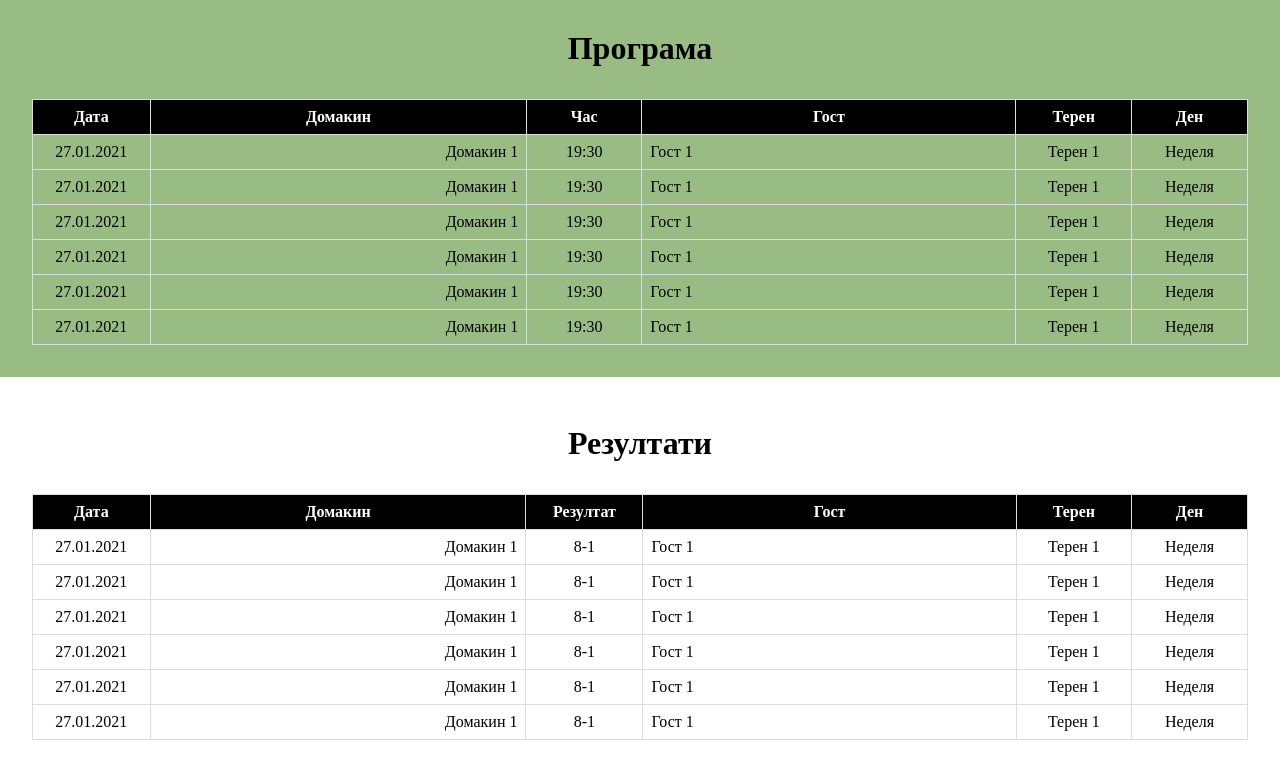
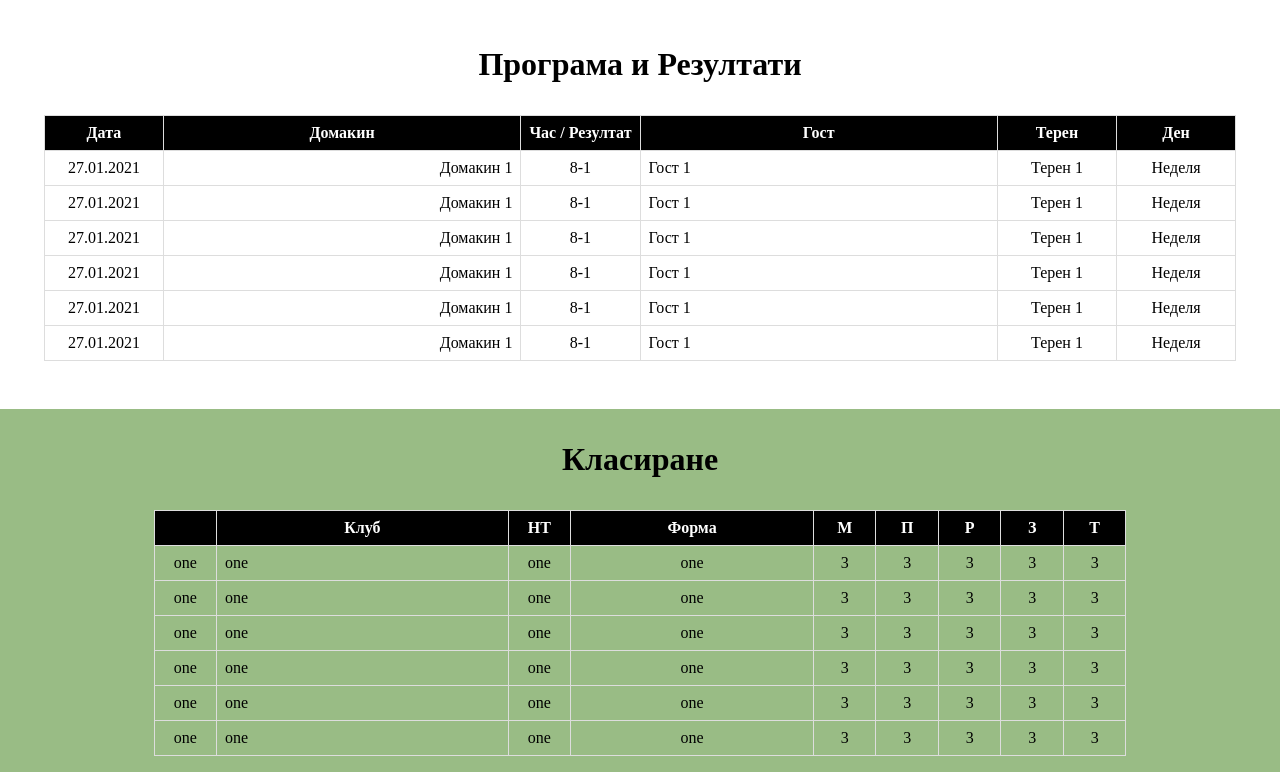
Before and after one commit to gKotseva/SofiaPremierLeague, a React (Vite) app in the folder client/: page / in a window 1280 px wide. Shown: the part 708-1480 px from the top of the page. Built offline with nearby package versions, Linux system fonts and the light colour scheme.

Commit message:
Changes to table components

```diff
--- a/client/src/components/home/HomeMain.jsx
+++ b/client/src/components/home/HomeMain.jsx
@@ -1,5 +1,4 @@
 import { Home } from "./HomeImages/HomeImages";
-import { TableFixtures } from "./Tables/tableFixtures/TableFixtures";
 import { TableResults } from "./Tables/tableResults/TableResults";
 import { TableStandings } from "./Tables/tableStandings/TableStandings";
 
@@ -8,7 +7,6 @@ export function HomeMain () {
         <>
         <Home />
         <div>
-            <TableFixtures />
             <TableResults />
         </div>
         <TableStandings />
--- a/client/src/components/home/Tables/tableFixtures/TableFixtures.jsx
+++ /dev/null
@@ -1,73 +0,0 @@
-import './TableFixtures.modules.css'
-
-export function TableFixtures () {
-    return (
-        <>
-        <div className='fixtures'>
-            <h1>Програма</h1>
-            <table>
-                <thead>
-                    <tr>
-                        <th>Дата</th>
-                        <th>Домакин</th>
-                        <th>Час</th>
-                        <th>Гост</th>
-                        <th>Терен</th>
-                        <th>Ден</th>
-                    </tr>
-                </thead>
-                <tbody>
-                    <tr>
-                        <td>27.01.2021</td>
-                        <td>Домакин 1</td>
-                        <td>19:30</td>
-                        <td>Гост 1</td>
-                        <td>Терен 1</td>
-                        <td>Неделя</td>
-                    </tr>
-                    <tr>
-                        <td>27.01.2021</td>
-                        <td>Домакин 1</td>
-                        <td>19:30</td>
-                        <td>Гост 1</td>
-                        <td>Терен 1</td>
-                        <td>Неделя</td>
-                    </tr>
-                    <tr>
-                        <td>27.01.2021</td>
-                        <td>Домакин 1</td>
-                        <td>19:30</td>
-                        <td>Гост 1</td>
-                        <td>Терен 1</td>
-                        <td>Неделя</td>
-                    </tr>
-                    <tr>
-                        <td>27.01.2021</td>
-                        <td>Домакин 1</td>
-                        <td>19:30</td>
-                        <td>Гост 1</td>
-                        <td>Терен 1</td>
-                        <td>Неделя</td>
-                    </tr>
-                    <tr>
-                        <td>27.01.2021</td>
-                        <td>Домакин 1</td>
-                        <td>19:30</td>
-                        <td>Гост 1</td>
-                        <td>Терен 1</td>
-                        <td>Неделя</td>
-                    </tr>
-                    <tr>
-                        <td>27.01.2021</td>
-                        <td>Домакин 1</td>
-                        <td>19:30</td>
-                        <td>Гост 1</td>
-                        <td>Терен 1</td>
-                        <td>Неделя</td>
-                    </tr>
-                </tbody>
-            </table>
-        </div>
-        </>
-    )
-}
--- a/client/src/components/home/Tables/tableFixtures/TableFixtures.modules.css
+++ /dev/null
@@ -1,64 +0,0 @@
-.fixtures {
-    display: flex;
-    flex-direction: column;
-    align-items: center;
-    background-color: #99BC85;
-    padding: 2em;
-    color: black;
-    animation-name: slide-in;
-    animation-duration: 3s;
-}
-
-@keyframes slide-in {
-    from {
-      margin-left: 100%;
-    }
-    to {
-      margin-left: 0%;
-    }
-}
-
-.fixtures h1 {
-    padding-bottom: 1em;
-}
-
-
-.fixtures table {
-    border-collapse: collapse;
-    max-width: 100em;
-}
-
-.fixtures th, .fixtures td {
-    border: 1px solid #ddd;
-    padding: 8px;
-}
-
-.fixtures thead {
-    background-color: black;
-    color: white;
-}
-
-.fixtures td:nth-child(2) {
-    width: 400px;
-    text-align: end;
-}
-
-.fixtures td:nth-child(4) {
-    width: 400px;
-    text-align: left;
-}
-
-.fixtures td:nth-child(5) {
-    width: 120px;
-    text-align: center;
-}
-
-.fixtures td:nth-child(1), .fixtures td:nth-child(3), .fixtures td:nth-child(6), .fixtures td:nth-child(7), .fixtures td:nth-child(8), .fixtures td:nth-child(9) {
-    width: 120px;
-    text-align: center;
-}
-
-.fixtures tbody tr:hover {
-    background-color: #faf0e6;
-    transition: ease-in 0.4s;
-}
--- a/client/src/components/home/Tables/tableResults/TableResults.jsx
+++ b/client/src/components/home/Tables/tableResults/TableResults.jsx
@@ -4,13 +4,13 @@ export function TableResults () {
     return (
         <>
         <div className='results'>
-            <h1>Резултати</h1>
+            <h1>Програма и Резултати</h1>
             <table>
                 <thead>
                     <tr>
                         <th>Дата</th>
                         <th>Домакин</th>
-                        <th>Резултат</th>
+                        <th>Час / Резултат</th>
                         <th>Гост</th>
                         <th>Терен</th>
                         <th>Ден</th>
--- a/client/src/components/home/Tables/tableResults/TableResults.modules.css
+++ b/client/src/components/home/Tables/tableResults/TableResults.modules.css
@@ -38,23 +38,23 @@
     color: white;
 }
 
+.results td:nth-child(1), .results td:nth-child(3) {
+    width: 10%;
+    text-align: center;
+}
+
 .results td:nth-child(2) {
-    width: 400px;
+    width: 30%;
     text-align: end;
 }
 
 .results td:nth-child(4) {
-    width: 400px;
+    width: 30%;
     text-align: left;
 }
 
-.results td:nth-child(5) {
-    width: 120px;
-    text-align: center;
-}
-
-.results td:nth-child(1), .results td:nth-child(3), .results td:nth-child(6), .results td:nth-child(7), .results td:nth-child(8), .results td:nth-child(9) {
-    width: 120px;
+.results td:nth-child(5), .results td:nth-child(6) {
+    width: 10%;
     text-align: center;
 }
 
--- a/client/src/components/home/Tables/tableStandings/TableStandings.modules.css
+++ b/client/src/components/home/Tables/tableStandings/TableStandings.modules.css
@@ -1,6 +1,8 @@
 .standings {
     display: flex;
     justify-content: center;
+    align-items: center;
+    flex-direction: column;
     background-color: #99BC85;
     padding: 2em;
     color: black;
@@ -17,8 +19,14 @@
     }
 }
 
+.standings h1 {
+    text-align: center;
+    margin-bottom: 1em;
+}
+
 .standings table {
     border-collapse: collapse;
+    width: 80%;
 }
 
 .standings th, .standings td {
@@ -31,12 +39,16 @@
     color: white;
 }
 
+.standings td:nth-child(1) {
+    width: 1%;
+}
+
 .standings td:nth-child(2) {
-    width: 300px;
+    width: 30%;
 }
 
 .standings td:nth-child(4) {
-    width: 200px;
+    width: 25%;
     text-align: center;
 }
 
```
